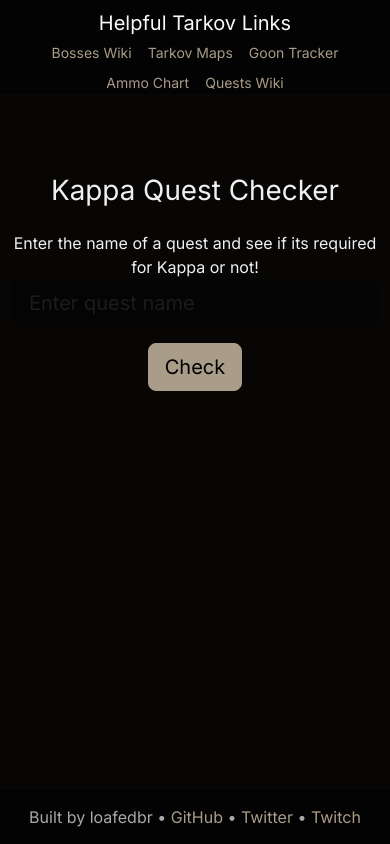
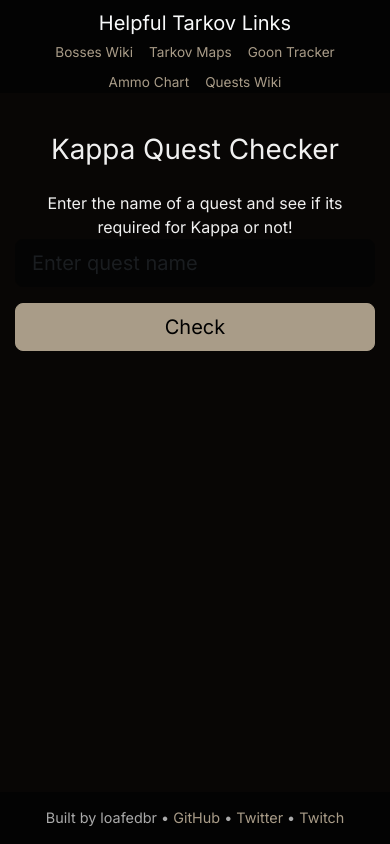
Before and after one commit to loafedbr/kappa-quest-checker, a Flask app: page / in a window 390 px wide. Run offline with Flask 3, Linux system fonts and the light colour scheme.

Commit message:
Mobile layout and new youtube functionality

```diff
--- a/templates/index.html
+++ b/templates/index.html
@@ -2,6 +2,7 @@
 <html lang="en">
 <head>
     <meta charset="UTF-8">
+	<meta name="viewport" content="width=device-width, initial-scale=1.0">
     <title>Kappa Quest Checker</title>
     <link href="https://cdn.jsdelivr.net/npm/bootstrap@5.3.0/dist/css/bootstrap.min.css" rel="stylesheet">
     <link href="https://fonts.googleapis.com/css2?family=Inter&display=swap" rel="stylesheet">
@@ -12,25 +13,32 @@
         color: #f0f0f0;
         font-family: 'Inter', sans-serif;
     }
+
 	.container {
-        max-width: 600px;
+        max-width: 1000px;
         margin-top: 80px;
     }
+
+
 	input.form-control {
         background-color: #040404;
         color: #fff;
         border: 1px solid #040404;
+		width: 100%;
     }
+
 	.alert {
         background-color: #040404;
         color: #fff;
         border: 1px solid #555;
     }
+
 	.list-group-item-dark {
         background-color: #080605;
         color: #fff;
         border: 1px solid #444;
     }
+
 	.footer {
         position: fixed;
         bottom: 0;
@@ -39,44 +47,92 @@
         padding: 15px;
         background-color: #030303;
         color: #aaa;
+		font-size: 0.9rem;
     }
+
 	a {
         color: #a99c88;
         text-decoration: none;
     }
+
 	a:hover {
         color: #d2c7b4;
     }
+
 	.navbar .nav-link {
         color: #a99c88 !important;
     }
+
 	.navbar .nav-link:hover {
         color: #d2c7b4 !important;
     }
+
 	#loading {
         display: none;
         margin-top: 20px;
     }
+
 	.navbar a.nav-link:hover {
         background-color: #040404;
         border-radius: 4px;
         padding: 2px 6px;
         transition: background-color 0.2s ease-in-out;
     }
+
 	.navbar-dark-custom {
         background-color: #030303;
         padding-top: 4px;
         padding-bottom: 4px;
     }
+
 	.btn-primary {
         background-color: #a99c88;
         border-color: #a99c88;
         color: #000;
     }
+
 	.btn-primary:hover {
         background-color: #d2c7b4;
         border-color: #d2c7b4;
         color: #000;
+    }
+
+	.alert-dark {
+    background-color: #040404;
+    border-color: #333;
+    color: #f0f0f0;
+    }
+
+	iframe {
+    border-radius: 8px;
+    }
+
+	.video-grid {
+    display: flex;
+    flex-wrap: wrap;
+    justify-content: center;
+    gap: 20px;
+    }
+
+	/* Mobile layout */
+    @media (max-width: 768px) {
+    .container {
+        padding: 0 15px;
+        margin-top: 40px;
+    }
+
+    .navbar .nav-link {
+        font-size: 0.85rem;
+    }
+
+    .video-grid {
+        flex-direction: column;
+        align-items: center;
+    }
+
+    .btn {
+        width: 100%;
+    }
 }
 </style>
 </head>
@@ -139,6 +195,23 @@
                 </ul>
             </div>
         {% endif %}
+{% if youtube_results %}
+<div class="mt-4">
+    <h5 class="mb-3">Related Videos</h5>
+    <div class="video-grid">
+        {% for video in youtube_results %}
+            <iframe
+                src="https://www.youtube.com/embed/{{ video.url.split('=')[1] }}"
+                title="{{ video.title }}"
+                width="300"
+                height="170"
+                style="flex: 0 0 auto; border: none;"
+                allowfullscreen>
+            </iframe>
+        {% endfor %}
+    </div>
+</div>
+{% endif %}
     </div>
 
     <div class="footer">
```
Lines whose indentation alone changed are shown as unchanged.
